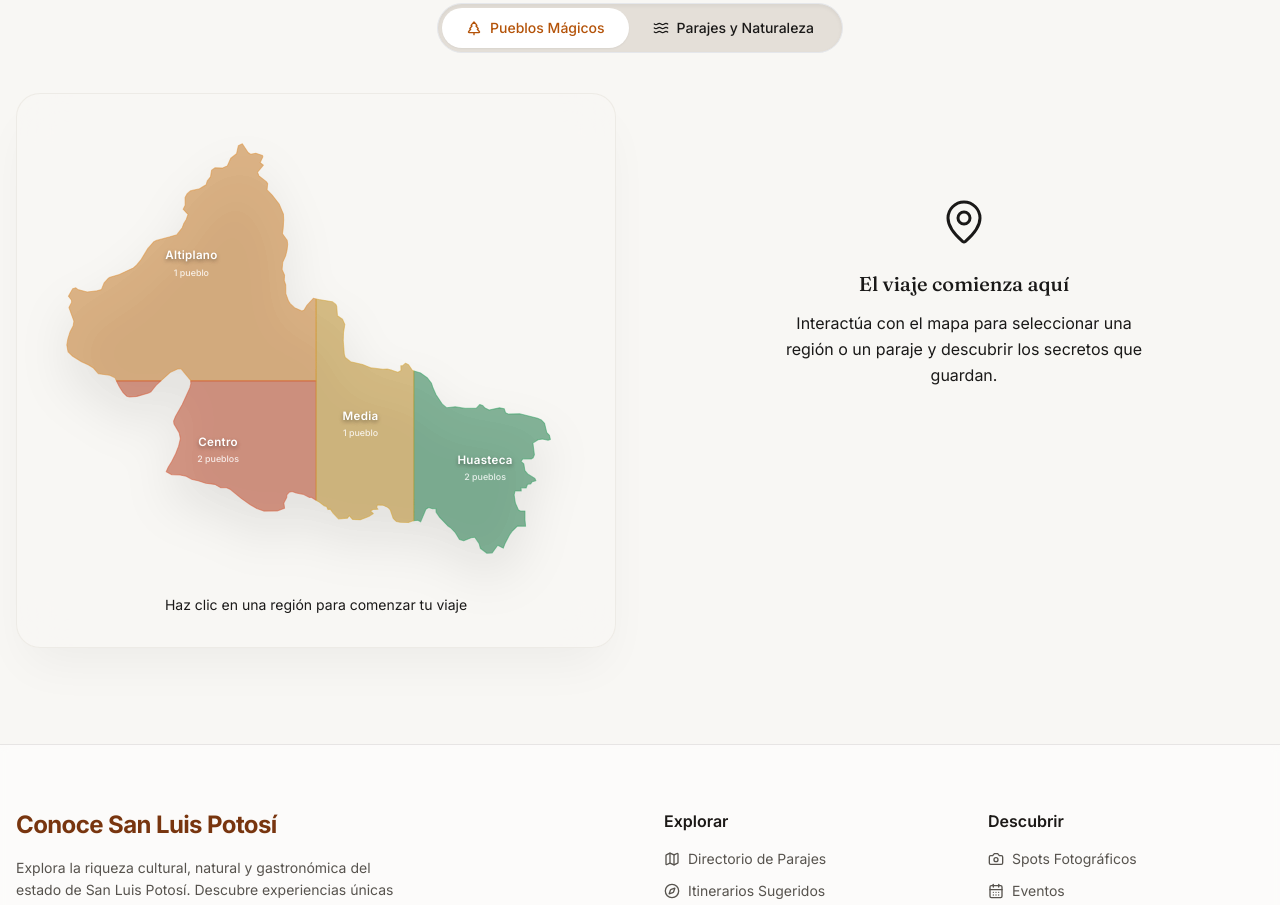
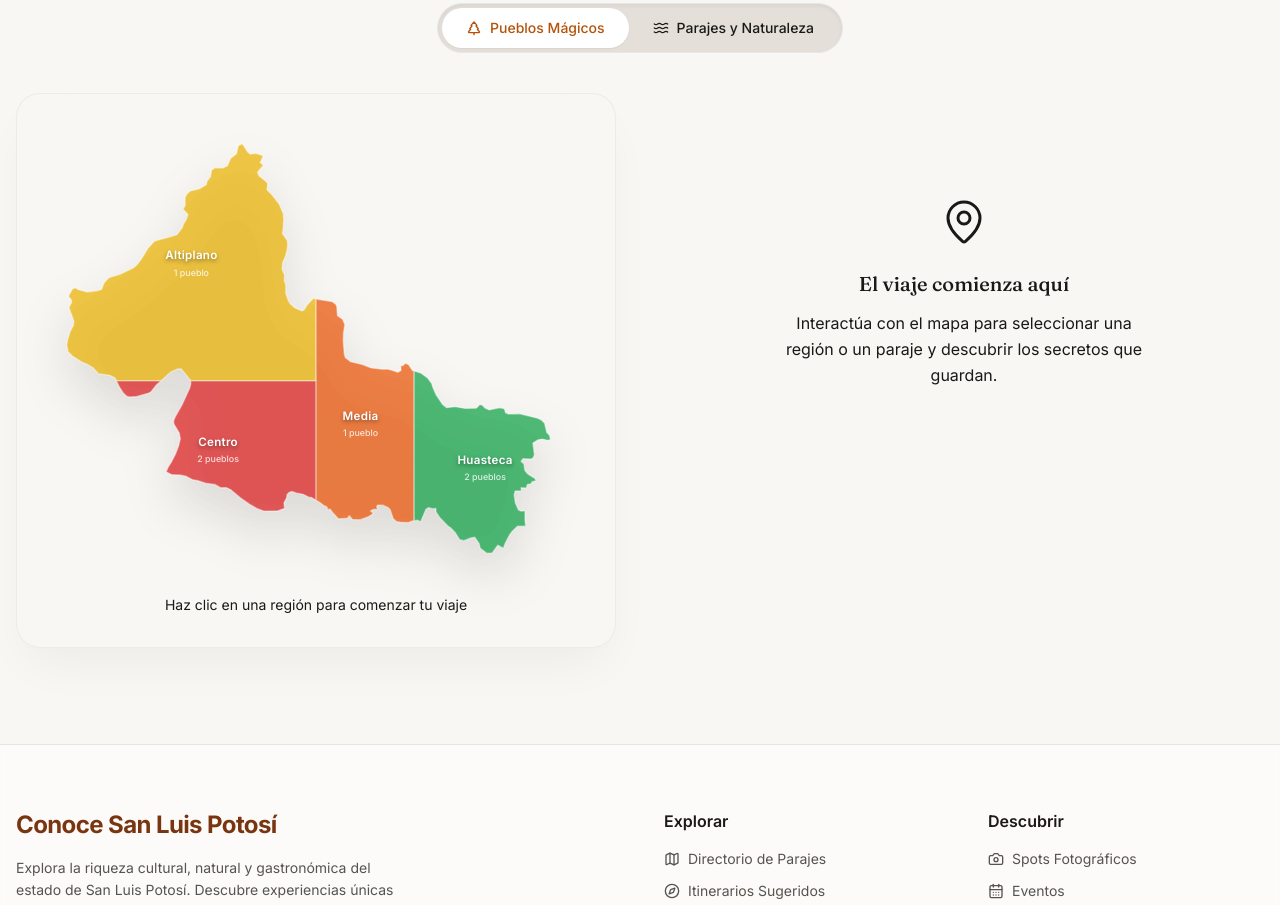
Before and after one commit to jaimesrh/proyecto-tello-frontend, a Next.js app: page / in a window 1280 px wide. Shown: the part 960-1865 px from the top of the page. Built offline with nearby package versions, Linux system fonts and the light colour scheme.

Commit message:
Update region colors to match official SLP tourist map (Yellow Altiplano, Orange Media, Green Huasteca, Red Centro)

```diff
--- a/components/RegionMap.tsx
+++ b/components/RegionMap.tsx
@@ -35,10 +35,10 @@ const regionPaths: Record<string, { path: string; labelX: number; labelY: number
 };
 
 const regionColors: Record<string, { fill: string; hover: string; text: string; bg: string }> = {
-  Huasteca: { fill: '#237a4b', hover: '#2ea063', text: 'text-huasteca dark:text-huasteca', bg: 'bg-huasteca' },
-  Altiplano: { fill: '#c47b2b', hover: '#db8e35', text: 'text-altiplano dark:text-altiplano', bg: 'bg-altiplano' },
-  Centro: { fill: '#b84a2b', hover: '#d45837', text: 'text-centro dark:text-centro', bg: 'bg-centro' },
-  Media: { fill: '#b88a28', hover: '#d4a133', text: 'text-media dark:text-media', bg: 'bg-media' },
+  Huasteca: { fill: '#16a34a', hover: '#22c55e', text: 'text-huasteca dark:text-huasteca', bg: 'bg-huasteca' },
+  Altiplano: { fill: '#eab308', hover: '#facc15', text: 'text-altiplano dark:text-altiplano', bg: 'bg-altiplano' },
+  Centro: { fill: '#dc2626', hover: '#ef4444', text: 'text-centro dark:text-centro', bg: 'bg-centro' },
+  Media: { fill: '#ea580c', hover: '#f97316', text: 'text-media dark:text-media', bg: 'bg-media' },
 };
 
 type LayerType = 'PUEBLOS_MAGICOS' | 'PARAJES_HIDROLOGICOS';
@@ -132,10 +132,10 @@ export default function RegionMap({ regiones }: RegionMapProps) {
                     <path
                       d={pathData.path}
                       fill={isActive || isHovered ? colors.hover : colors.fill}
-                      fillOpacity={isActive ? 0.85 : isHovered ? 0.7 : 0.55}
-                      stroke={isActive ? '#ffffff' : colors.hover}
-                      strokeOpacity={isActive ? 0.9 : 0.5}
-                      strokeWidth={isActive ? 2 : 1.2}
+                      fillOpacity={isActive ? 0.95 : isHovered ? 0.88 : 0.75}
+                      stroke="#ffffff"
+                      strokeOpacity={isActive ? 0.9 : 0.4}
+                      strokeWidth={isActive ? 2.5 : 1.5}
                       strokeLinejoin="round"
                       strokeLinecap="round"
                       className="cursor-pointer transition-all duration-300"
--- a/lib/data.ts
+++ b/lib/data.ts
@@ -5,7 +5,7 @@ const regionesData: Region[] = [
     id: 1,
     nombre: 'Huasteca',
     descripcion: 'Region tropical al oriente del estado, caracterizada por selvas, rios caudalosos, cascadas monumentales y una rica herencia cultural Tenek.',
-    colorHex: '#166534',
+    colorHex: '#16a34a',
     parajes: [
       {
         id: 1,
@@ -103,7 +103,7 @@ const regionesData: Region[] = [
     id: 2,
     nombre: 'Altiplano',
     descripcion: 'Vasta meseta semidesertica al norte del estado, con paisajes de alta montana y legado minero colonial.',
-    colorHex: '#B45309',
+    colorHex: '#eab308',
     parajes: [
       {
         id: 7,
@@ -133,7 +133,7 @@ const regionesData: Region[] = [
     id: 3,
     nombre: 'Centro',
     descripcion: 'Corazon geografico y cultural del estado, con tradiciones textiles ancestrales, haciendas historicas y balnearios.',
-    colorHex: '#9A3412',
+    colorHex: '#dc2626',
     parajes: [
       {
         id: 8,
@@ -195,7 +195,7 @@ const regionesData: Region[] = [
     id: 4,
     nombre: 'Media',
     descripcion: 'Zona de transicion entre la sierra y las planicies aridas, con legado de frontera civilizatoria.',
-    colorHex: '#A16207',
+    colorHex: '#ea580c',
     parajes: [
       {
         id: 11,
@@ -272,7 +272,7 @@ const pueblosCompletos: PuebloMagico[] = [
     descripcionBreve: 'Epicentro del ecoturismo extremo en la Huasteca Potosina, hogar de la cascada mas alta de Mexico accesible por rio y de abismos verticales de clase mundial.',
     imagenUrl: '/images/aquismon.jpg',
     regionId: 1,
-    region: { id: 1, nombre: 'Huasteca', colorHex: '#166534', descripcion: null },
+    region: { id: 1, nombre: 'Huasteca', colorHex: '#16a34a', descripcion: null },
     atractivos: [
       { id: 1, nombre: 'Cascada de Tamul', descripcion: 'Con 105 metros de altura, es la cascada mas alta de San Luis Potosi. Se forma por la confluencia de los rios Santa Maria y Gallinas sobre el rio Tampaon, cuyas aguas son de un intenso color turquesa. Se accede mediante navegacion en pangas desde las comunidades de La Morena o Tancachitin, con parada intermedia en la Cueva del Agua.', tipo: 'Cascada', estacionalidad: 'Temporada ideal de noviembre a mayo. En verano, las crecientes por lluvias hacen riesgosa la navegacion y pueden impedir el acceso.', acceso: 'Navegacion en panga desde La Morena o Tancachitin. Recorrido fluvial de aproximadamente 45 minutos por el rio Tampaon.', puebloId: 1 },
       { id: 2, nombre: 'Nacimiento de Tambaque', descripcion: 'Conjunto de pozas cristalinas de baja profundidad alimentadas por manantiales subterraneos, rodeadas de vegetacion tropical densa. Ideales para nadar y contemplar la naturaleza.', tipo: 'Manantial', estacionalidad: 'Accesible todo el ano, con mayor afluencia en temporadas calidas.', acceso: 'Carretera pavimentada desde Aquismon, con estacionamiento y senderos senalizados.', puebloId: 1 },
@@ -308,7 +308,7 @@ const pueblosCompletos: PuebloMagico[] = [
     descripcionBreve: 'Enclave surrealista en la selva huasteca, donde las esculturas de concreto de Edward James emergen entre la neblina tropical.',
     imagenUrl: '/images/xilitla.jpg',
     regionId: 1,
-    region: { id: 1, nombre: 'Huasteca', colorHex: '#166534', descripcion: null },
+    region: { id: 1, nombre: 'Huasteca', colorHex: '#16a34a', descripcion: null },
     atractivos: [
       { id: 7, nombre: 'Jardin Escultorico de Edward James - Las Pozas', descripcion: '36 estructuras monumentales de concreto inmersas en la selva humeda, creadas por el mecenas britanico Edward James entre 1962 y 1984. Escaleras que no conducen a ninguna parte, columnas con capiteles de flores y puertas que se abren al vacio.', tipo: 'Sitio artistico', estacionalidad: 'Todo el ano. La neblina matutina (noviembre a febrero) otorga una atmosfera dramatica. Controles de capacidad activos.', acceso: 'A 2.5 km del centro de Xilitla por carretera asfaltada.', puebloId: 2 },
       { id: 8, nombre: 'Ex Convento de San Agustin', descripcion: 'Estructura monastica fundada en 1557, la mas antigua del estado. Arquitectura colonial con elementos goticos y renacentistas.', tipo: 'Monumento historico', estacionalidad: 'Todo el ano.', acceso: 'En el centro historico de Xilitla, accesible a pie.', puebloId: 2 },
@@ -339,7 +339,7 @@ const pueblosCompletos: PuebloMagico[] = [
     descripcionBreve: 'Pueblo fantasma minero suspendido a 2,700 metros de altitud, accesible unicamente a traves de un tunel del siglo XIX.',
     imagenUrl: '/images/real-de-catorce.jpg',
     regionId: 2,
-    region: { id: 2, nombre: 'Altiplano', colorHex: '#B45309', descripcion: null },
+    region: { id: 2, nombre: 'Altiplano', colorHex: '#eab308', descripcion: null },
     atractivos: [
       { id: 11, nombre: 'Tunel de Ogarrio', descripcion: 'Unico acceso terrestre, un tunel de 2,300 metros perforado en la roca en 1897. Carretera de un solo carril con semaforos.', tipo: 'Monumento historico', estacionalidad: 'Todo el ano. Posibles esperas de 30 minutos.', acceso: 'Vehiculo propio o transporte Willys desde Estacion Catorce.', puebloId: 3 },
       { id: 12, nombre: 'Ruinas de mamposteria - Pueblo Fantasma', descripcion: 'Edificaciones abandonadas del siglo XIX: Palenque de Gallos, Plaza de Toros, Antigua Casa de la Moneda (1815).', tipo: 'Zona arqueologica', estacionalidad: 'Todo el ano.', acceso: 'Recorrido a pie por el pueblo.', puebloId: 3 },
@@ -369,7 +369,7 @@ const pueblosCompletos: PuebloMagico[] = [
     descripcionBreve: 'Capital mundial del rebozo mexicano, donde la tradicion textil de cuatro siglos se preserva en telares de cintura.',
     imagenUrl: '/images/santa-maria-del-rio.jpg',
     regionId: 3,
-    region: { id: 3, nombre: 'Centro', colorHex: '#9A3412', descripcion: null },
+    region: { id: 3, nombre: 'Centro', colorHex: '#dc2626', descripcion: null },
     atractivos: [
       { id: 16, nombre: 'Cauce del Rio Santa Maria', descripcion: 'Rio que atraviesa la localidad y da nombre al municipio.', tipo: 'Rio', estacionalidad: 'Mayor caudal en temporada de lluvias (julio a octubre).', acceso: 'Accesible desde multiples puntos del pueblo.', puebloId: 4 },
       { id: 17, nombre: 'Balneario de Aguas Termales de Lourdes', descripcion: 'Manantiales de aguas termales de composicion sulfurosa con propiedades terapeuticas. Temperatura de 36 a 40 grados.', tipo: 'Balneario termal', estacionalidad: 'Todo el ano.', acceso: 'A pocos kilometros del centro por carretera pavimentada.', puebloId: 4 },
@@ -405,7 +405,7 @@ const pueblosCompletos: PuebloMagico[] = [
     descripcionBreve: 'Pueblo serrano de canadas profundas y laja roja, donde una iglesia sumergida emerge cuando desciende la presa.',
     imagenUrl: '/images/tierra-nueva.jpg',
     regionId: 3,
-    region: { id: 3, nombre: 'Centro', colorHex: '#9A3412', descripcion: null },
+    region: { id: 3, nombre: 'Centro', colorHex: '#dc2626', descripcion: null },
     atractivos: [
       { id: 22, nombre: 'Presa La Muneca', descripcion: 'Embalse sobre el Rio Jofre con pesca deportiva. En estiaje emergen ruinas sumergidas de la comunidad de Vigas.', tipo: 'Presa', estacionalidad: 'Pesca todo el ano. Ruinas visibles febrero a mayo.', acceso: 'Carretera desde Tierra Nueva, 20 minutos.', puebloId: 5 },
       { id: 23, nombre: 'Cerro La Mesa - Salsipuedes', descripcion: 'Montana con senderos en canadas profundas. Carga historica de la Guerra Cristera.', tipo: 'Senderismo', estacionalidad: 'Otono e invierno. Evitar lluvias por deslizamientos.', acceso: 'Senderos con guia local recomendado.', puebloId: 5 },
@@ -439,7 +439,7 @@ const pueblosCompletos: PuebloMagico[] = [
     descripcionBreve: 'Encrucijada de civilizaciones en la zona media, con manantiales milenarios y cuevas con pinturas rupestres.',
     imagenUrl: '/images/ciudad-del-maiz.jpg',
     regionId: 4,
-    region: { id: 4, nombre: 'Media', colorHex: '#A16207', descripcion: null },
+    region: { id: 4, nombre: 'Media', colorHex: '#ea580c', descripcion: null },
     atractivos: [
       { id: 25, nombre: 'Parroquia de la Purisima Concepcion', descripcion: 'Templo del siglo XVIII neoclasico con restos del Gral. Miguel Barragan y reloj parisino.', tipo: 'Templo', estacionalidad: 'Todo el ano.', acceso: 'Centro historico.', puebloId: 6 },
       { id: 26, nombre: 'Jardin Hidalgo con kiosco afrancesado', descripcion: 'Plaza con kiosco de hierro fundido de estilo afrancesado del Porfiriato.', tipo: 'Plaza', estacionalidad: 'Todo el ano.', acceso: 'Centro de Ciudad del Maiz.', puebloId: 6 },
```
